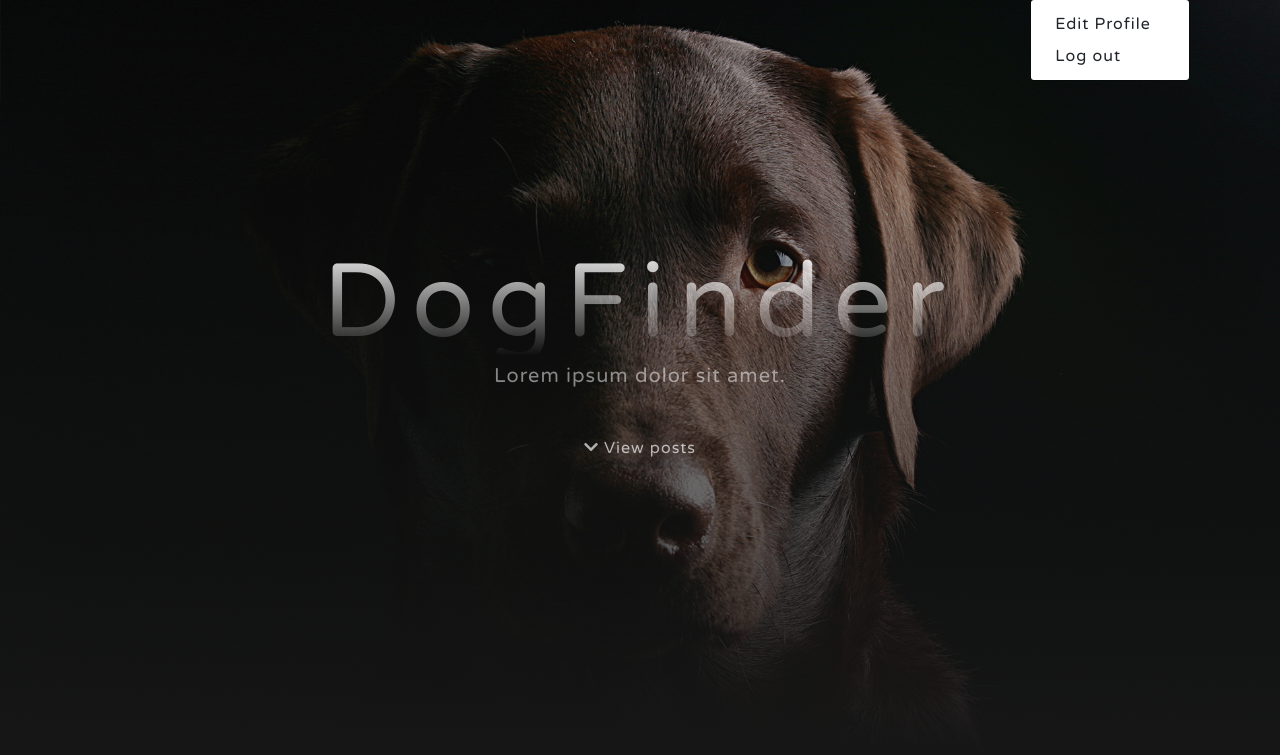
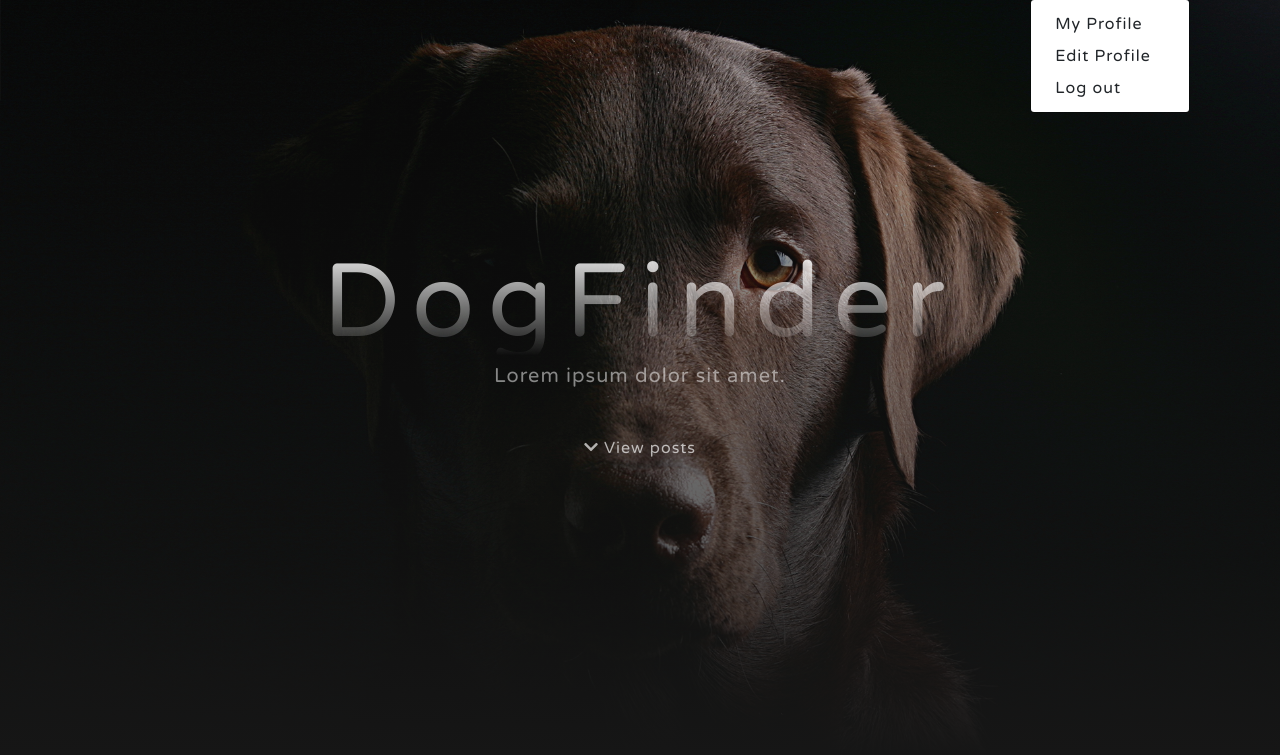
Before and after one commit to dekdew/dog_finder, a Django app: page / in a window 1280 px wide, after a click that opens the changed part. Shown: the part 44-799 px from the top of the page. Run offline with Django 3.2, Linux system fonts and the light colour scheme; the visitor is signed in with stand-in values (Sample User, id 1); some libraries are stand-ins or nearby versions.

Commit message:
update nav

```diff
--- a/accounts/templates/accounts/edit-profile.html
+++ b/accounts/templates/accounts/edit-profile.html
@@ -93,6 +93,7 @@
                     </a>
                     <div class="dropdown-menu dropdown-menu-right dropdown-info"
                          aria-labelledby="navbarDropdownMenuLink-4">
+                        <a class="dropdown-item" href="{% url 'my_profile' %}">My Profile</a>
                         <a class="dropdown-item" href="{% url 'edit_profile' %}">Edit Profile</a>
                         <a class="dropdown-item" href="{% url 'logout' %}">Log out</a>
                     </div>
--- a/accounts/templates/accounts/my-profile.html
+++ b/accounts/templates/accounts/my-profile.html
@@ -93,6 +93,7 @@
                     </a>
                     <div class="dropdown-menu dropdown-menu-right dropdown-info"
                          aria-labelledby="navbarDropdownMenuLink-4">
+                        <a class="dropdown-item" href="{% url 'my_profile' %}">My Profile</a>
                         <a class="dropdown-item" href="{% url 'edit_profile' %}">Edit Profile</a>
                         <a class="dropdown-item" href="{% url 'logout' %}">Log out</a>
                     </div>
--- a/newfeeds/templates/newfeeds/index.html
+++ b/newfeeds/templates/newfeeds/index.html
@@ -79,6 +79,7 @@
                             </a>
                             <div class="dropdown-menu dropdown-menu-right dropdown-info"
                                  aria-labelledby="navbarDropdownMenuLink-4">
+                                <a class="dropdown-item" href="{% url 'my_profile' %}">My Profile</a>
                                 <a class="dropdown-item" href="{% url 'edit_profile' %}">Edit Profile</a>
                                 <a class="dropdown-item" href="{% url 'logout' %}">Log out</a>
                             </div>
```
